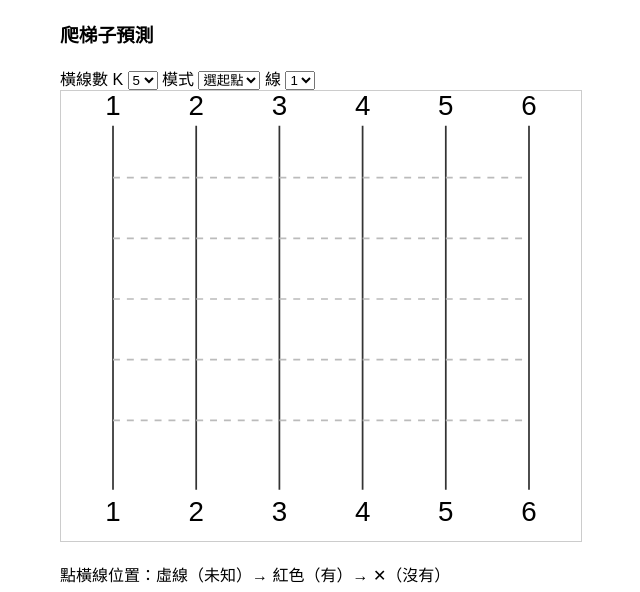
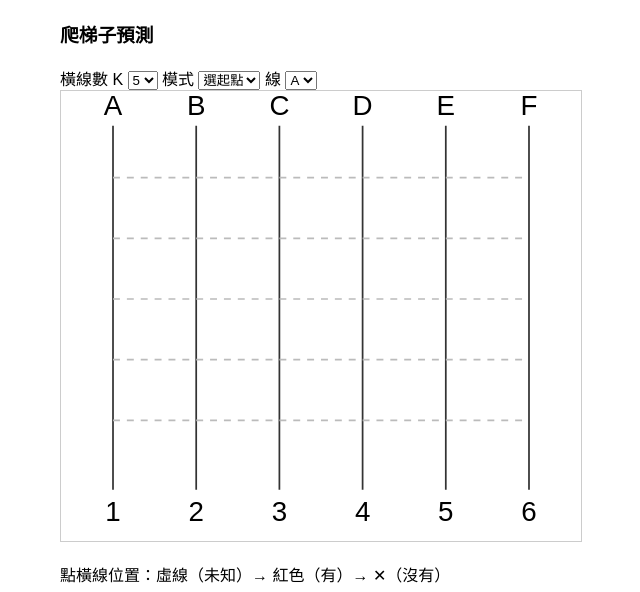
Before and after one commit to TheNoobDice/amidakuji-predictor, a plain HTML site: page web/index.html in a window 1280 px wide. Shown: the top 592 px of the page, 320-960 px from the left. Drawn offline with Linux system fonts and the light colour scheme.

Commit message:
feat(web): label start lines A-F - Claude

```diff
--- a/web/index.html
+++ b/web/index.html
@@ -20,6 +20,7 @@
 <div id="out"></div>
 <script>
 const N = 6, H = 5;
+const START_LABELS = "ABCDEF";
 const known = Array.from({ length: H }, () => Array(N - 1).fill(null));
 
 function bits(m) { let c = 0; while (m) { c += m & 1; m >>= 1; } return c; }
@@ -79,7 +80,7 @@ function update() {
   let s = "";
   for (let i = 0; i < N; i++) {
     s += `<line x1="${X(i)}" y1="20" x2="${X(i)}" y2="230" stroke="#333"/>`;
-    s += `<text x="${X(i)}" y="14" text-anchor="middle">${i + 1}</text>`;
+    s += `<text x="${X(i)}" y="14" text-anchor="middle">${START_LABELS[i]}</text>`;
     s += `<text x="${X(i)}" y="248" text-anchor="middle">${i + 1}</text>`;
   }
   for (let r = 0; r < H; r++) for (let i = 0; i < N - 1; i++) {
@@ -97,13 +98,23 @@ function update() {
   const probs = forward
     ? endpointProbs(N, H, K, pick, known)
     : endpointProbs(N, H, K, pick, known.slice().reverse());
+  const outLabel = i => forward ? i + 1 : START_LABELS[i];
   $("out").innerHTML = (forward ? "終點機率" : "起點機率") + probs.map((p, i) =>
-    `<div class="bar" style="width:${Math.max(p * 100, 8)}%">${i + 1}：${(p * 100).toFixed(1)}%</div>`).join("");
+    `<div class="bar" style="width:${Math.max(p * 100, 8)}%">${outLabel(i)}：${(p * 100).toFixed(1)}%</div>`).join("");
 }
 
 for (let k = 5; k <= 9; k++) $("K").add(new Option(k, k));
-for (let i = 0; i < N; i++) $("pick").add(new Option(i + 1, i));
-["K", "mode", "pick"].forEach(id => $(id).onchange = update);
+
+function fillPick() {
+  const forward = $("mode").value === "f";
+  $("pick").innerHTML = "";
+  for (let i = 0; i < N; i++) $("pick").add(new Option(forward ? START_LABELS[i] : i + 1, i));
+}
+fillPick();
+
+["K", "pick"].forEach(id => $(id).onchange = update);
+$("mode").onchange = () => { fillPick(); update(); };
+
 update();
 </script>
 </body>
```
